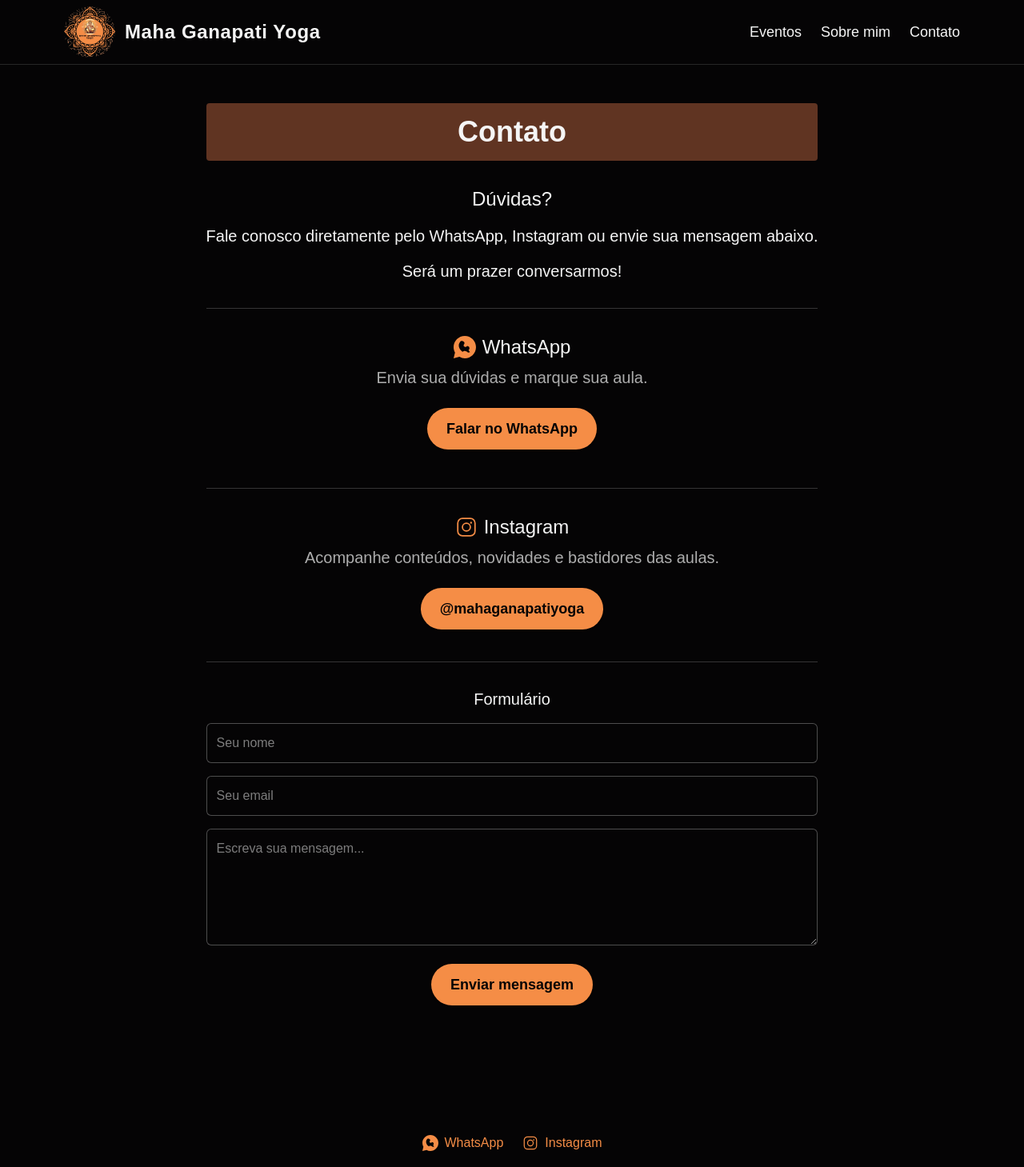
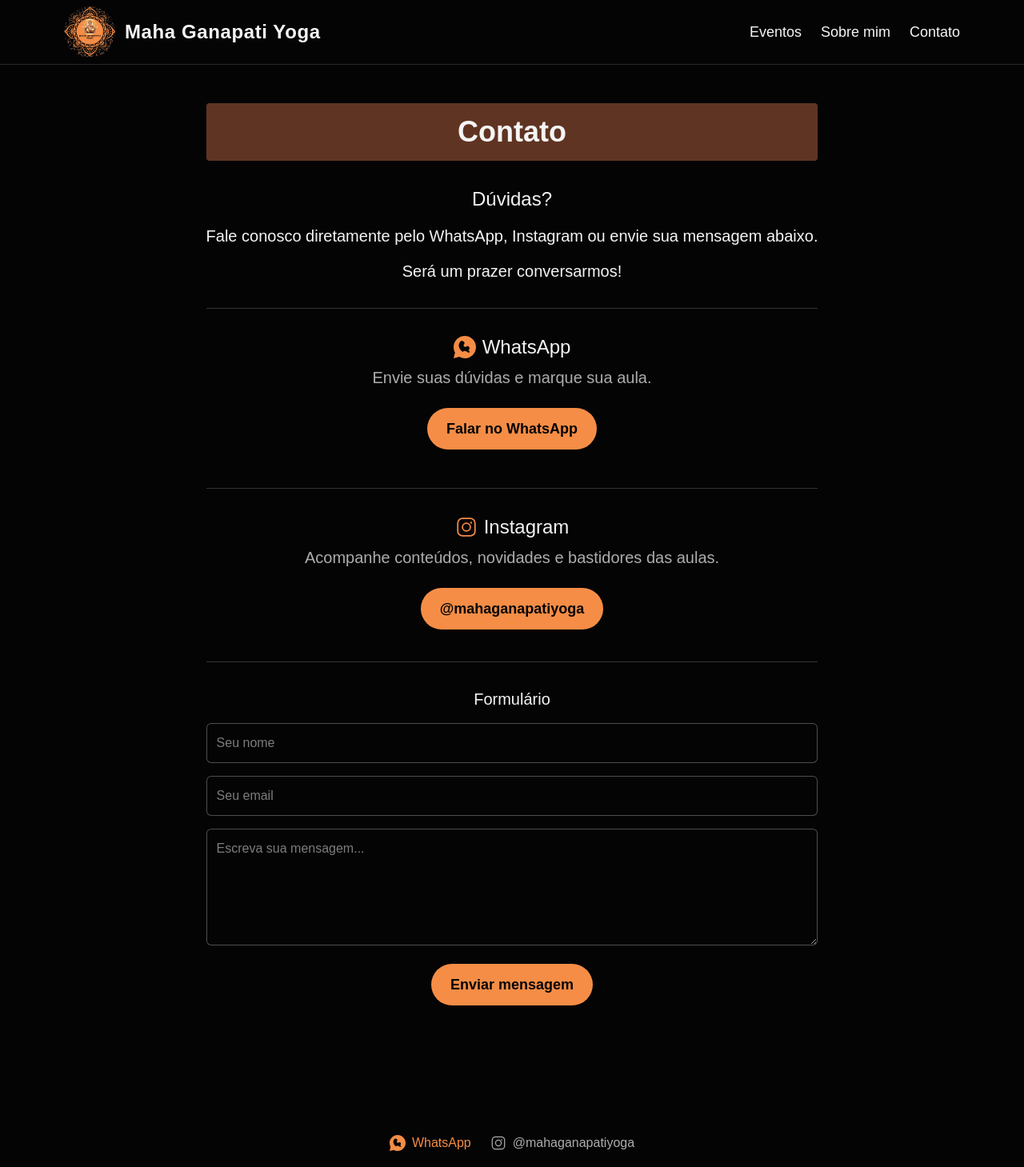
Before and after one commit to saraccmululo/maha-ganapati-yoga-website, a Next.js app: page /contact in a window 1280 px wide. Shown: the top 1459 px of the page at 80% size. Built offline with nearby package versions, Linux system fonts and the light colour scheme.

Commit message:
Add Instagram link

```diff
--- a/app/contact/page.tsx
+++ b/app/contact/page.tsx
@@ -38,7 +38,7 @@ export default function ContactPage() {
             </h3>
           </div>
           <p className="text-base md:text-xl text-(--foreground)/70 mb-6">
-            Envia sua dúvidas e marque sua aula.
+            Envie suas dúvidas e marque sua aula.
           </p>
           <Link
             href={`https://wa.me/${whatsappNumber.replace(/\D/g, "")}?text=${encodeURIComponent(
--- a/app/events/page.tsx
+++ b/app/events/page.tsx
@@ -61,7 +61,7 @@ export default function EventsPage() {
           </div>
         </div>
 
-        {/* Special Events */}
+        {/* Photo Gallery */}
         <div className="mt-12">
           <h2 className="text-lg md:text-2xl font-semibold mb-8 text-center">
             Galeria de Fotos (Eventos e Aulas)
--- a/components/Footer.tsx
+++ b/components/Footer.tsx
@@ -1,26 +1,38 @@
 
-import Link from "next/link";
+//import Link from "next/link";
 import WhatsAppIcon from "@/components/icons/WhatsAppIcon";
 import InstagramIcon from "@/components/icons/InstagramIcon";
 
 export default function Footer() {
   const year = new Date().getFullYear();
   const whatsappNumber = "+5522998180012";
-  const instagramUrl = "https://www.instagram.com/mahaganapatiyoga";
+  //const instagramUrl = "https://www.instagram.com/mahaganapatiyoga";
 
   return (
     <footer className="mt-16 text-center py-6 bg-background text-foreground">
-      {/* Social links */}
+      {/* WhatsApp */}
       <div className="flex justify-center items-center gap-6 mb-4">
-        <Link
+        <a
           href={`https://wa.me/${whatsappNumber.replace(/\D/g, "")}`}
           target="_blank"
           className="text-sm md:text-base flex items-center gap-2 text-primary hover:opacity-80 transition"
         >
           <WhatsAppIcon className="w-5 h-5" />
           <span>WhatsApp</span>
-        </Link>
+        </a>
 
+        {/* Instagram */}
+        <a
+          href="https://www.instagram.com/mahaganapatiyoga/"
+          target="_blank"
+          rel="noopener noreferrer"
+          className="flex items-center gap-2 text-foreground/70 hover:text-primary"
+        >
+          <InstagramIcon className="w-5 h-5" />
+          <span>@mahaganapatiyoga</span>
+        </a>
+
+        {/*
         <Link
           href={instagramUrl}
           target="_blank"
@@ -29,6 +41,7 @@ export default function Footer() {
           <InstagramIcon className="w-5 h-5" />
           <span>Instagram</span>
         </Link>
+        */}
       </div>
 
       {/* Copyright */}
```
